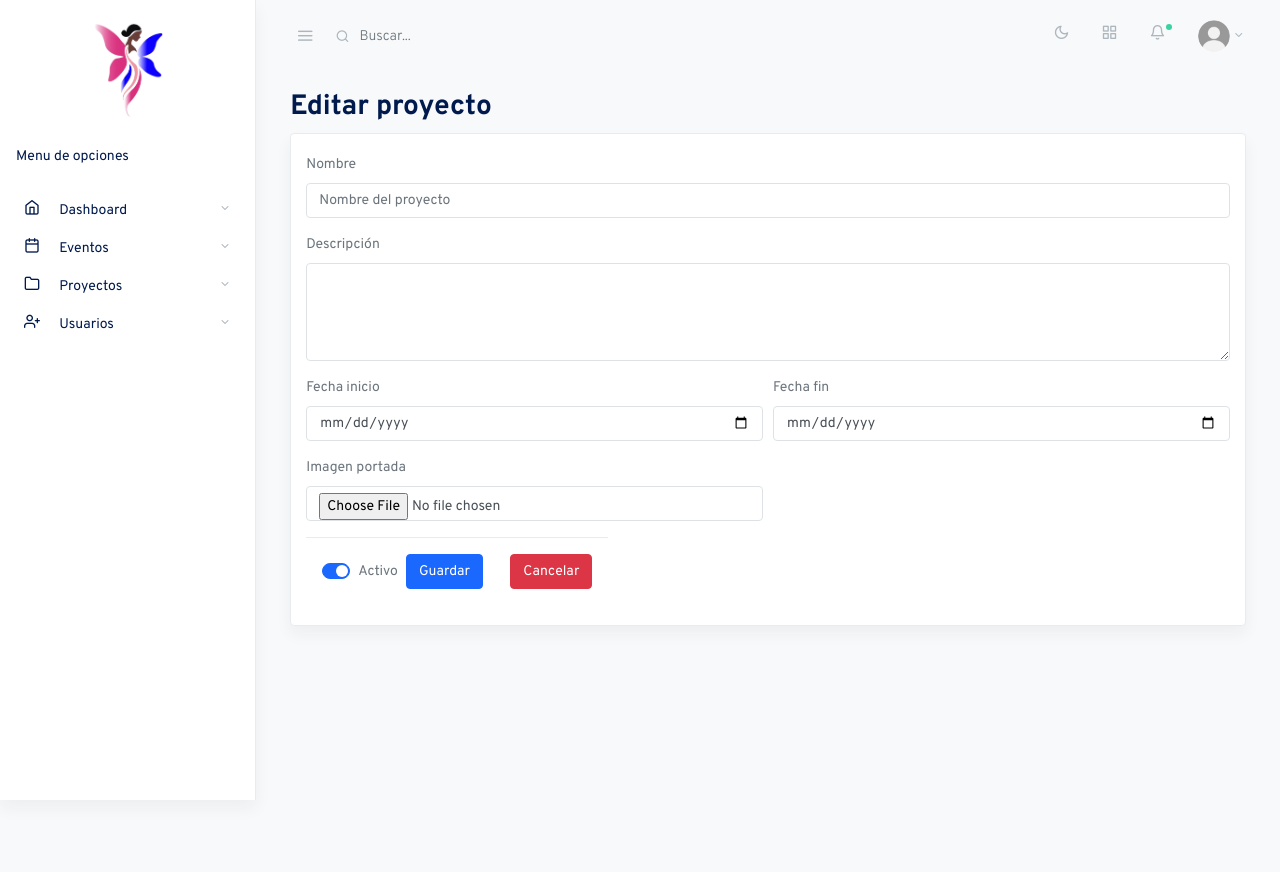
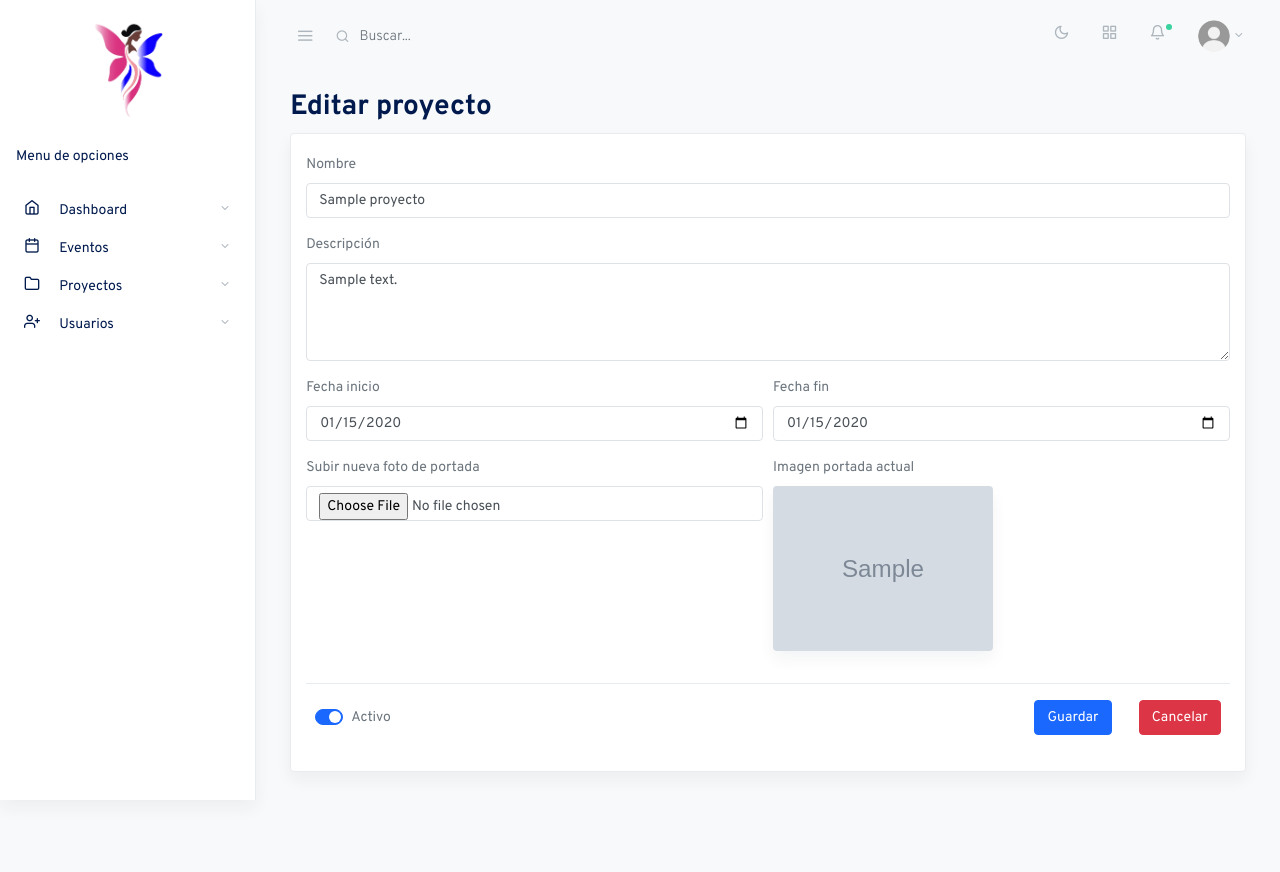
Before and after one commit to emily-ochoa-instipp/fundacionETM, a Django app: page /proyectos/proyectos/editar/1/ in a window 1280 px wide. Run offline with Django 5.2, Linux system fonts and the light colour scheme; a user stored in the database is signed in; tables that the repository leaves empty hold one stand-in row (values such as "Sample post"); grey boxes marked "Sample" are stand-in pictures; some libraries are stand-ins or nearby versions; some web fonts are replaced.

Commit message:
act editar proyecto html

```diff
--- a/apps/proyectos/templates/proyectos/editar_proyecto.html
+++ b/apps/proyectos/templates/proyectos/editar_proyecto.html
@@ -11,7 +11,7 @@
               <div class="card-deck">
                 <div class="card shadow mb-4">
                   <div class="card-body">
-                    <form method="post" action="">
+                    <form method="post" action="" enctype="multipart/form-data">
                       {% csrf_token %}
                       {% if error is not None %}
                           <div class="alert alert-danger" role="alert">
@@ -22,26 +22,36 @@
                         <div class="form-row">
                           <div class="form-group col-md-12">
                             <label for="inputNombre">Nombre</label>
-                            <input type="text" class="form-control" id="inputNombre" placeholder="Nombre del proyecto" name="txtNombre" required>
+                            <input type="text" class="form-control" id="inputNombre" placeholder="Nombre del proyecto" name="txtNombre" value="{{ proyecto.nombre }}" required>
                           </div>
                           <div class="form-group col-md-12">
                               <label for="inputDescripcion">Descripción</label>
-                              <textarea class="form-control" id="inputDescripcion" name="txtDescripcion" rows="4" required></textarea>
+                              <textarea class="form-control" id="inputDescripcion" name="txtDescripcion" rows="4" required>{{ proyecto.descripcion }}</textarea>
                           </div>
                           <div class="form-group col-md-6">
                             <label for="inputFchInicio">Fecha inicio</label>
-                            <input type="date" class="form-control" id="inputFchInicio" placeholder="Fecha" name="txtFechaInicio" required>
+                            <input type="date" class="form-control" id="inputFchInicio" placeholder="Fecha" name="txtFechaInicio" value="{{ proyecto.fecha_inicio|date:'Y-m-d'  }}" required>
                           </div>
                           <div class="form-group col-md-6">
                             <label for="inputFchFin">Fecha fin</label>
-                            <input type="date" class="form-control" id="inputFchFin" placeholder="Fecha" name="txtFechaFin">
+                            <input type="date" class="form-control" id="inputFchFin" placeholder="Fecha" name="txtFechaFin" value="{{ proyecto.fecha_fin|date:'Y-m-d' }}" >
                           </div>
                           <div class="form-group col-md-6">
-                            <label for="inputImagen">Imagen portada</label>
-                            <input type="file" class="form-control" id="inputImagen" placeholder="Imagen" name="imagen" >
+                            <label for="inputImagenNew">Subir nueva foto de portada</label>
+                            <input type="file" class="form-control" id="inputImagen" placeholder="Imagen" name="txtImagen">
+                          </div>
+                          <div class="form-group col-md-6">
+                            <label for="inputImagen">Imagen portada actual</label><br>
+                            {% if proyecto.imagen %}
+                                <img src="{{ proyecto.imagen.url }}" class="img-fluid rounded shadow" width="220">
+                            {% else %}
+                                <img src="{% static 'assets/images/foto-evento-default.jpeg' %}"
+                                    class="img-fluid rounded shadow" width="220">
+                                <p class="text-muted">Imagen por defecto.</p>
+                            {% endif %}
                           </div>
                         </div>
-                        <div class="modal-footer d-flex justify-content-between">
+                        <div class="col-md-12 mt-3 modal-footer d-flex justify-content-between">
                           <div class="custom-control custom-switch">
                             <input type="checkbox" class="custom-control-input" id="RepeatSwitch" name="estado" {% if proyecto.estado %} checked {% endif %}>
                             <label class="custom-control-label" for="RepeatSwitch">Activo</label>
```
